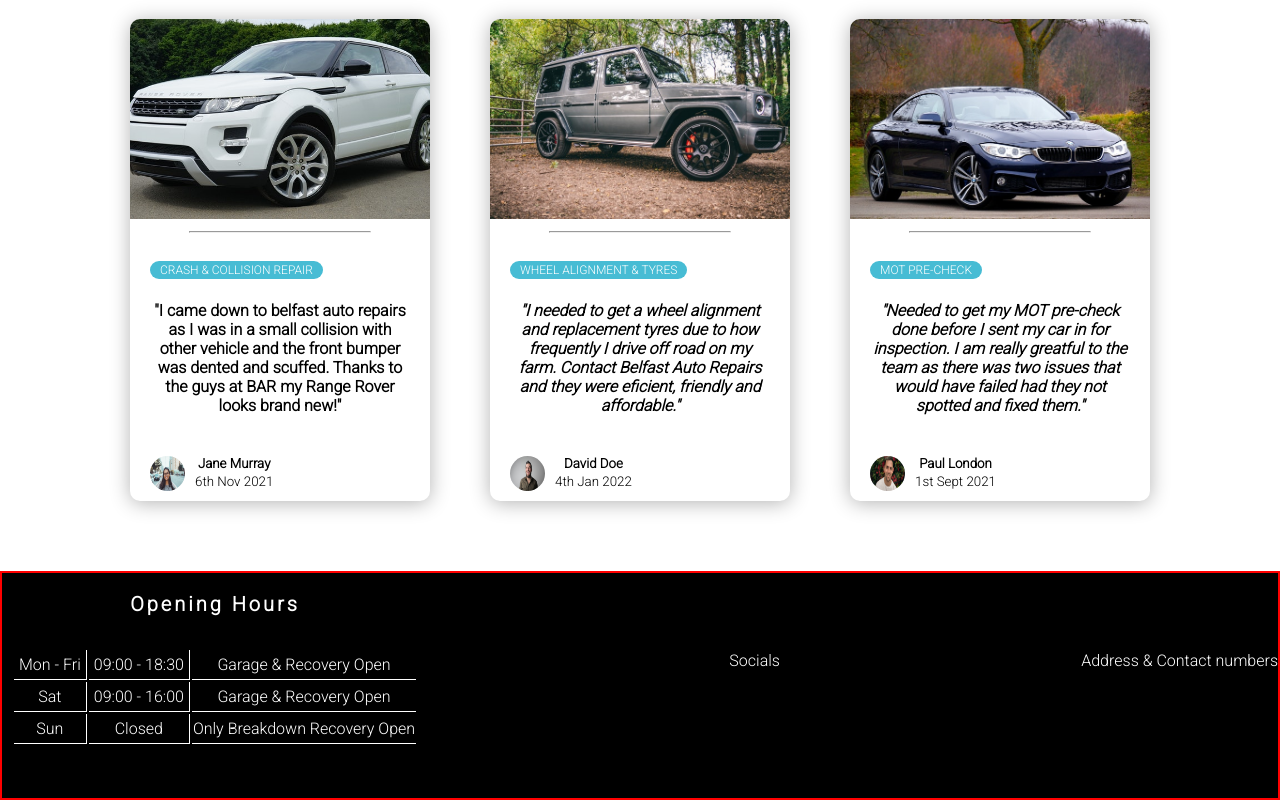
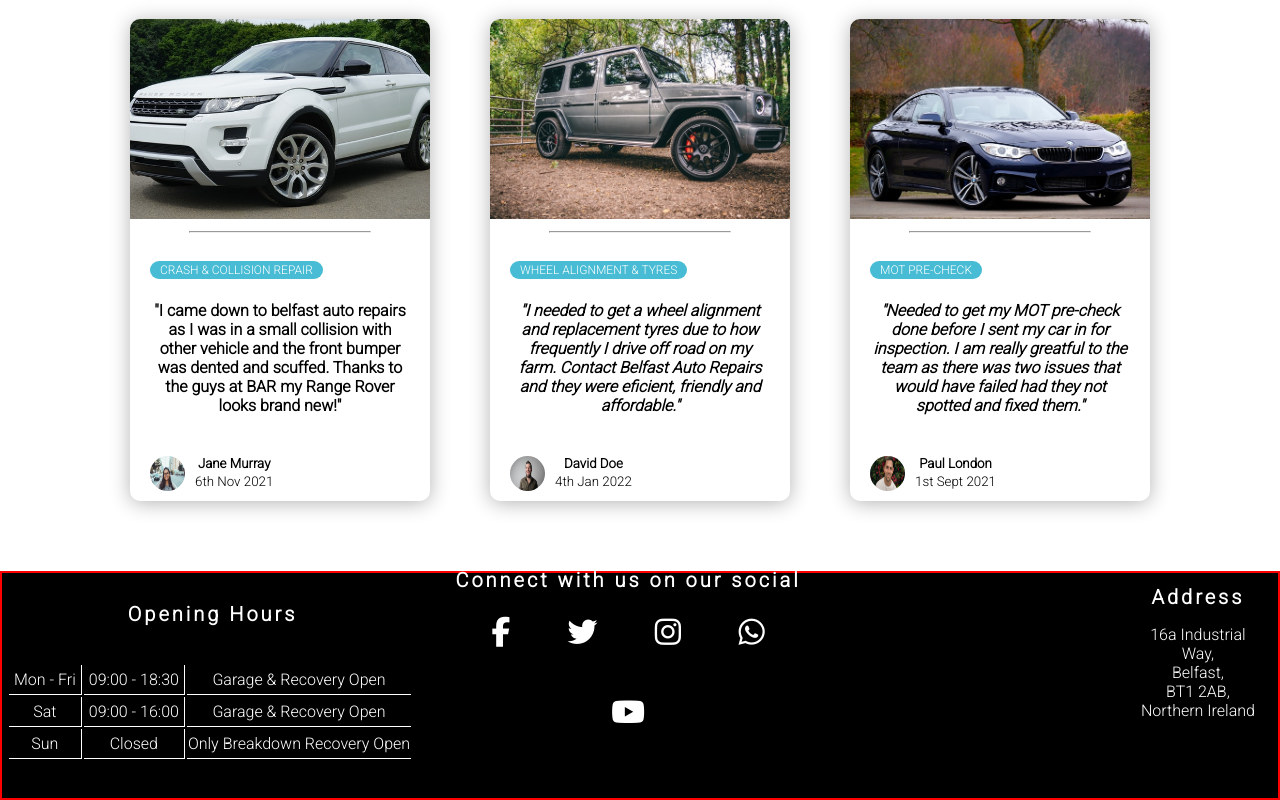
Before and after one commit to Alan-Bushell/belfast-auto-repairs, a plain HTML site: page index.html in a window 1280 px wide. Shown: the part 1602-2402 px from the top of the page. Drawn offline with Linux system fonts and the light colour scheme.

Commit message:
code:add socials/address and style footer

```diff
--- a/assets/css/style.css
+++ b/assets/css/style.css
@@ -177,14 +177,21 @@ footer{
     max-width: 100%;
 }
 
-.footer-h4{
+.footer-times-h4{
     color: white;
     font-size: 20px;
     letter-spacing: 3px;
+    padding-top: 25px;
+}
+
+.footer-times{
+    display: flex;
+    flex-direction: column;
+    align-items: center;
 }
 .footer-table{
     width: 100%;
-    height: fit-content;
+    height: 100%;
     padding: 5px;
     margin: 5px;
     display: flex;
@@ -199,3 +206,27 @@ footer{
     border-right: white solid 1px;
     padding: 5px;
 }
+
+.footer-socials-h4, .footer-address-h4{
+    color: white;
+    font-size: 20px;
+    letter-spacing: 3px;
+    margin: 0;
+}
+
+.footer-socials{
+
+    color: white;
+    font-size: 30px;
+    display: block;
+    padding-right: 300px;
+}
+
+.footer-socials i{
+    padding: 25px;
+}
+
+.footer-contact{
+    margin: 0;
+    padding-right: 15px;
+}
--- a/index.html
+++ b/index.html
@@ -9,7 +9,10 @@
     <meta name="keywords" content="Belfast, Auto, Mechanic, Car repair">
     <meta name="author" content="Alan Bushell">
     <!--Link to CSS-->
+    <script src="https://kit.fontawesome.com/3af9543e24.js" crossorigin="anonymous"></script>
     <link rel="stylesheet" href="assets/css/style.css">
+    <!--Link to Font Awsesome-->
+
     <title>Belfast Auto Repair</title>
 </head>
 <body>
@@ -122,14 +125,13 @@
                     </div>
                 </div>
             </div>
-
         </div>
     </section>
-
+<!--Footer Section-->
     <footer>
         <div class="footer-content">
             <div class="footer-times">
-                <h4 class="footer-h4">Opening Hours</h4>
+                <h4 class="footer-times-h4">Opening Hours</h4>
                 <table class="footer-table">
                     <tr>
                       <td class="bottom-border right-border">Mon - Fri</td>
@@ -149,10 +151,16 @@
                   </table>
             </div>
             <div class="footer-socials">
-                Socials
+                <h4 class="footer-socials-h4">Connect with us on our social</h4>
+                <i class="fa-brands fa-facebook-f"></i>
+                <i class="fa-brands fa-twitter"></i>
+                <i class="fa-brands fa-instagram"></i>
+                <i class="fa-brands fa-whatsapp"></i>
+                <i class="fa-brands fa-youtube"></i>
             </div>
             <div class="footer-contact">
-                Address & Contact numbers
+                <h4 class="footer-address-h4">Address</h4>
+                    <p>16a Industrial Way,<br>Belfast,<br>BT1 2AB,<br>Northern Ireland</p>
             </div>
         </div>
     </footer>
```
Also changed, not shown: 1 other file.
